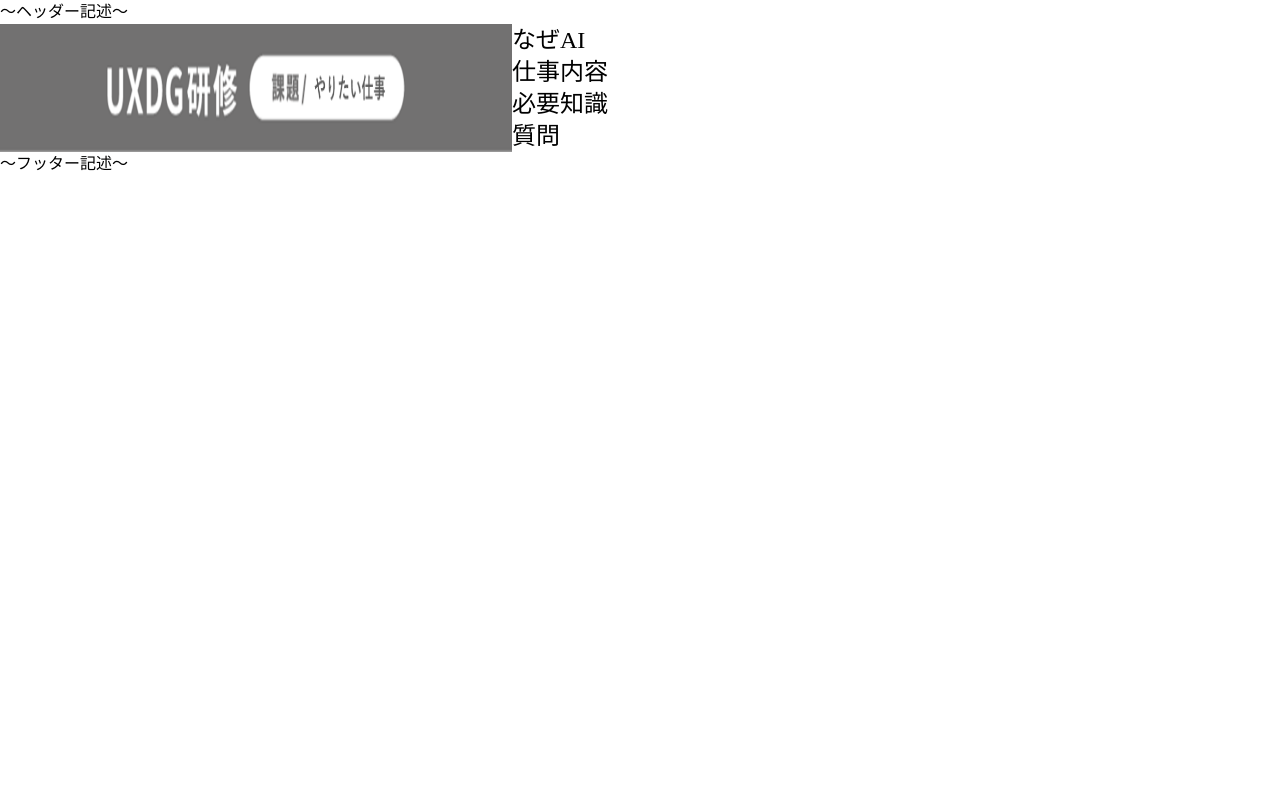
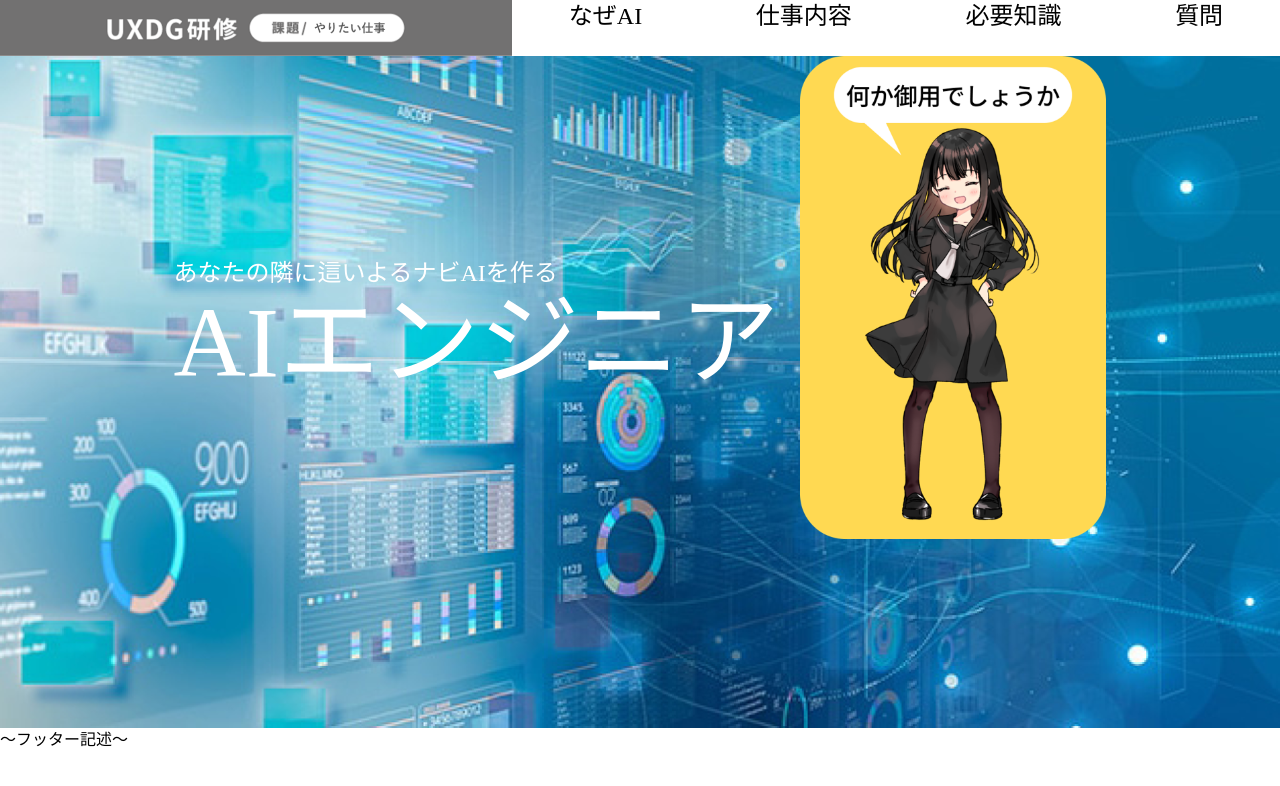
Before and after one commit to wc-sawada/navigation, a Nuxt app: page / in a window 1280 px wide. Shown: the top 786 px of the page. Built offline with nearby package versions, Linux system fonts and the light colour scheme.

Commit message:
mainPanel作成

```diff
--- a/assets/css/index.css
+++ b/assets/css/index.css
@@ -1,16 +1,90 @@
-.header{
-    display:flex
+.header {
+    display: flex;
+    width: 1280px;
+    margin: 0 auto;
+
 }
-.header img{
-    width:40%;
-    display:flex
+
+.header img {
+    width: 40%;
+    display: flex;
 }
-.header-cont{
-    width:60%;
+
+.header-cont {
+    width: 60%;
+    display: flex;
+    text-align: center;
+    justify-content: space-between;
 }
-.header p{
-    display:flex;
+
+.header p {
+    margin: 0 auto;
+    text-align: center;
 }
-p{
-    font-size:24px;
+
+p {
+    color: black;
+    font-size: 24px;
 }
+
+.main-text24 {
+    color: white;
+    font-size: 24px;
+}
+
+.main-text100 {
+    color: white;
+    font-size: 100px;
+}
+
+.main-text-area {
+    display: flex;
+    justify-content: center;
+    flex-direction: column;
+}
+
+.main-panel-out {
+    position: relative;
+    height: 672px;
+    width: 1280px;
+    margin: 0 auto;
+}
+
+.main-panel div {
+    background-color: #2e71f1;
+    opacity: 50%;
+    height: 672px;
+    position: absolute;
+    top: 0;
+    left: 0;
+}
+
+.main-contents {
+    height: 542px;
+    width: 954px;
+    display: flex;
+    justify-content: space-around;
+    margin: 0 auto;
+}
+
+#absolute-image {
+    position: absolute;
+    top: 0;
+    left: 0;
+}
+
+.z-index-1 {
+    z-index: -1;
+}
+
+.z-index-2 {
+    z-index: -2;
+}
+
+.z-index1 {
+    z-index: 1;
+}
+
+.z-index2 {
+    z-index: 2;
+}
--- a/layouts/default.vue
+++ b/layouts/default.vue
@@ -1,6 +1,5 @@
 <template>
   <div>
-    ～ヘッダー記述～
     <div class="header">
       <img src = "~assets/images/index_header.png" alt = "">
     <div class="header-cont">
--- a/pages/index.vue
+++ b/pages/index.vue
@@ -1,5 +1,21 @@
 <template>
   <main>
+    <div class="main-panel-out">
+      <img src="~assets/images/index_main.png" alt="" id="absolute-image" class="z-index-2">
+      <div class="main-panel z-index-1">
+      </div>
+      <div class="main-contents">
+        <div class="main-text-area">
+          <p class="main-text24">あなたの隣に這いよるナビAIを作る</p>
+          <p class="main-text100">AIエンジニア</p>
+        </div>
+        <div>
+          <img src="~assets/images/index_main1.png" alt="" width="306" height="483">
+        </div>
+      </div>
+
+    </div>
+
 
   </main>
 </template>
```
Also changed, not shown: assets/images/index_main.png (added), assets/images/index_main1.png (added).
